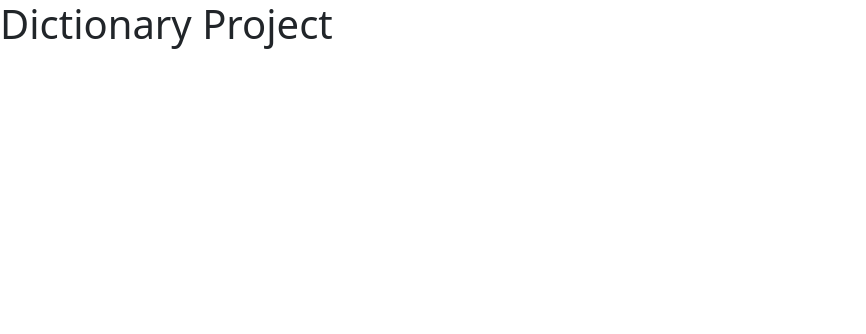
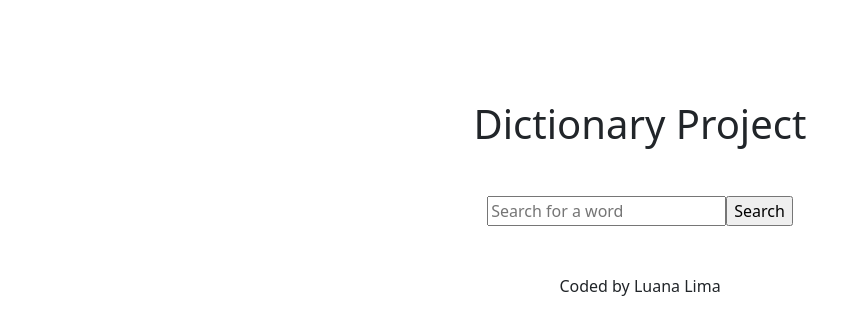
Before and after one commit to luanacristinalima/dictionary-project, a React (Create React App) app: page / in a window 1280 px wide. Shown: the top 334 px of the page, without its empty margins (0-866 px from the left). Built offline with nearby package versions, Linux system fonts and the light colour scheme.

Commit message:
Added the search engine

```diff
--- a/src/App.css
+++ b/src/App.css
@@ -0,0 +1,4 @@
+.App {
+  text-align: center;
+  margin: 100px 0;
+}
--- a/src/App.js
+++ b/src/App.js
@@ -1,11 +1,18 @@
 import "./App.css";
+import Dictionary from "./Dictionary";
 
 export default function App() {
   return (
     <div className="App">
-      <header className="App-header">
-        <h1>Dictionary Project</h1>
-      </header>
+      <div className="container">
+        <header className="App-header mb-5">
+          <h1>Dictionary Project</h1>
+        </header>
+        <main>
+          <Dictionary />
+        </main>
+        <footer className="mt-5"> Coded by Luana Lima </footer>
+      </div>
     </div>
   );
 }
--- /dev/null
+++ b/src/Dictionary.js
@@ -0,0 +1,29 @@
+import React, { useState } from "react";
+import "./Dictionary.css";
+
+export default function Dictionary() {
+  const [keyword, setKeyword] = useState(null);
+
+  function search(event) {
+    event.preventDefault();
+    alert(`Searching for ${keyword}`);
+  }
+  function handleKeywordChange(event) {
+    setKeyword(event.target.value);
+  }
+
+  return (
+    <div className="Dictionary">
+      <div className="SearchEngine">
+        <form onSubmit={search}>
+          <input
+            type="search"
+            placeholder="Search for a word"
+            onChange={handleKeywordChange}
+          />
+          <input type="submit" value="Search" />
+        </form>
+      </div>
+    </div>
+  );
+}
```
Also changed, not shown: src/Dictionary.css (added).
